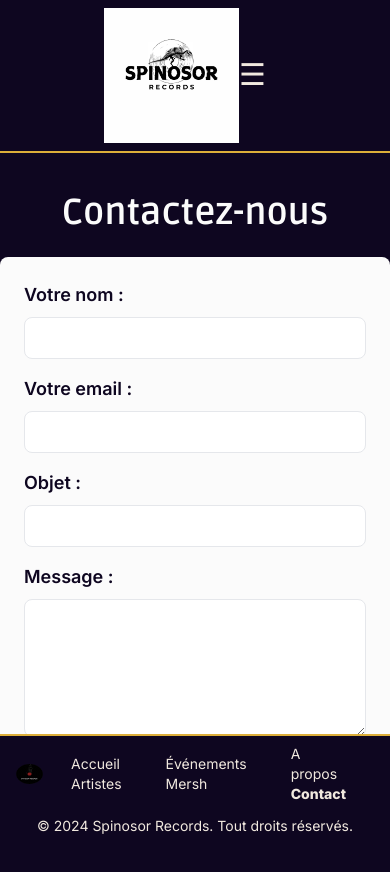
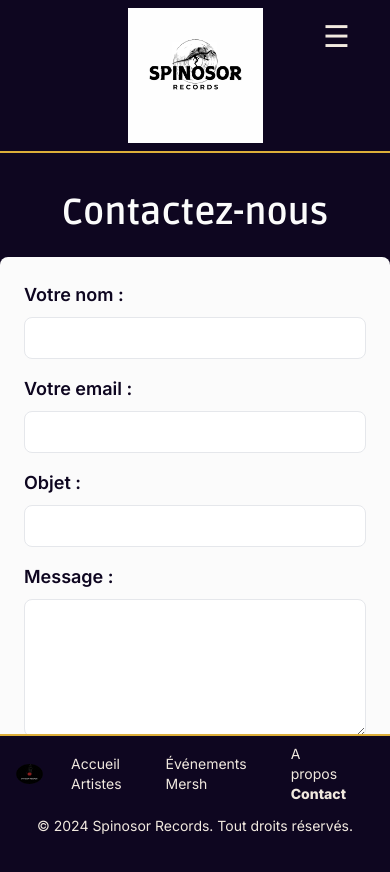
Before and after one commit to Funkysys/spinosor, a Next.js app: page /home/contact in a window 390 px wide. Shown: the top 872 px of the page. Built offline with nearby package versions, Linux system fonts and the light colour scheme; no server answers; a web font is replaced by a local one; what tailwindcss-animated would draw is missing.

Commit message:
upgrade artist presentation

```diff
--- a/components/Card.tsx
+++ b/components/Card.tsx
@@ -36,7 +36,7 @@ const Card: React.FC<ArtistWithEvents> = ({
   </div> */}
 
       {/* Hidden overlay with description */}
-      <div className="absolute inset-0 bg-slate-900 bg-opacity-80 flex items-center justify-center text-white p-10 translate-x-full transition-all duration-500 ease-in-out group-hover:translate-x-0 flex flex-col">
+      <div className="absolute inset-0 bg-slate-900 bg-opacity-80 flex items-center justify-center text-white p-10 translate-x-full transition-all duration-500 ease-in-out group-hover:translate-x-0  flex-col">
         <h3 className="font-bold text-3xl mb-2">{name}</h3>
         <p className="text-1xl text-slate-400">{genre}</p>
         <p className="text-2xl text-perso-white-one text-center ">
--- a/components/Navigation.tsx
+++ b/components/Navigation.tsx
@@ -30,8 +30,11 @@ const Navbar = () => {
       </div>
 
       {/* Menu burger (visible sur petits écrans) */}
-      <div className="md:hidden flex items-center mr-5">
-        <button onClick={toggleMenu} className="text-3xl focus:outline-none">
+      <div className="md:hidden flex items-center absolute right-5 top-5 mr-5">
+        <button
+          onClick={toggleMenu}
+          className={`${isOpen && "text-red-400"} text-3xl focus:outline-none`}
+        >
           &#9776; {/* Icone de menu burger */}
         </button>
       </div>
```
